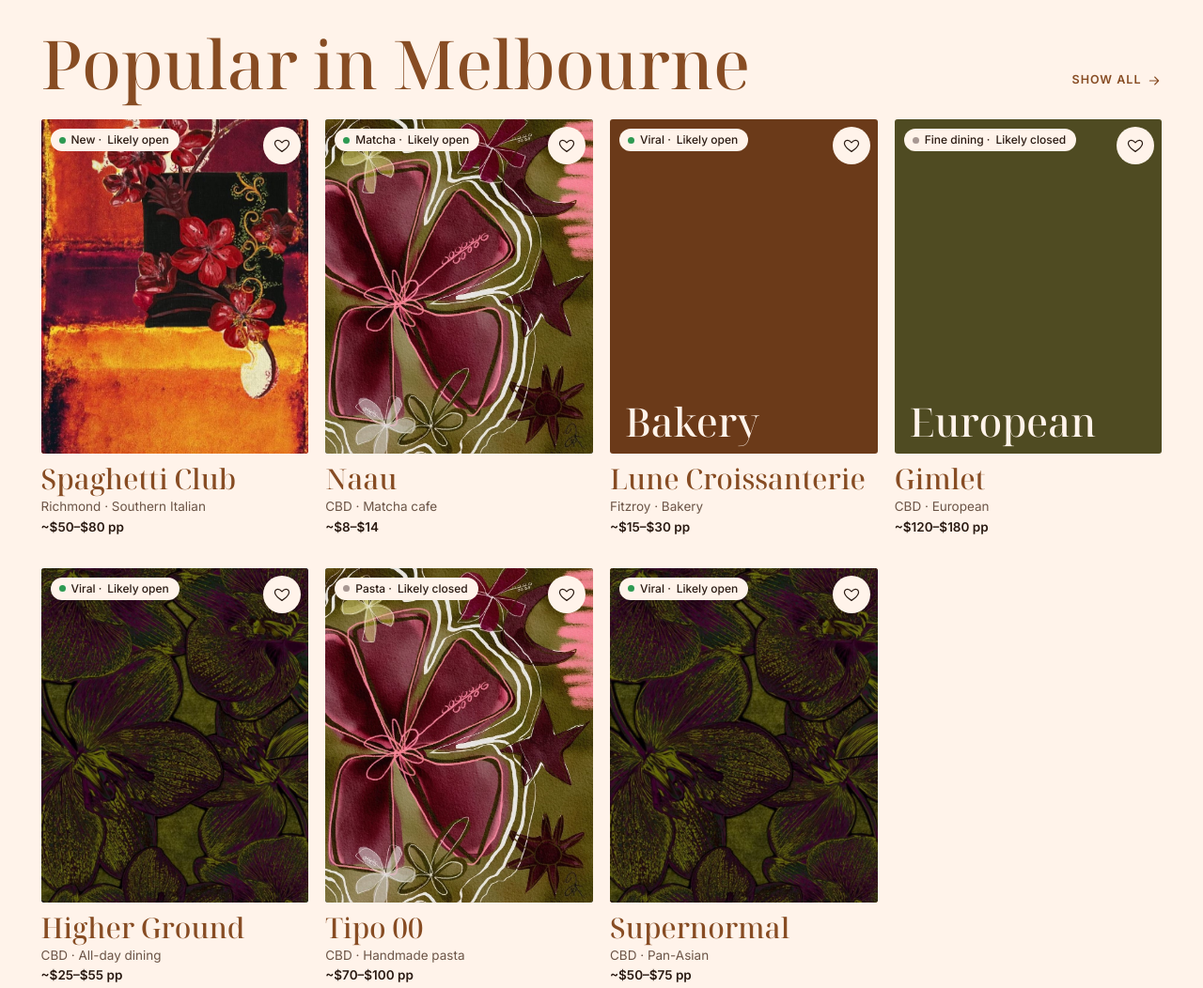
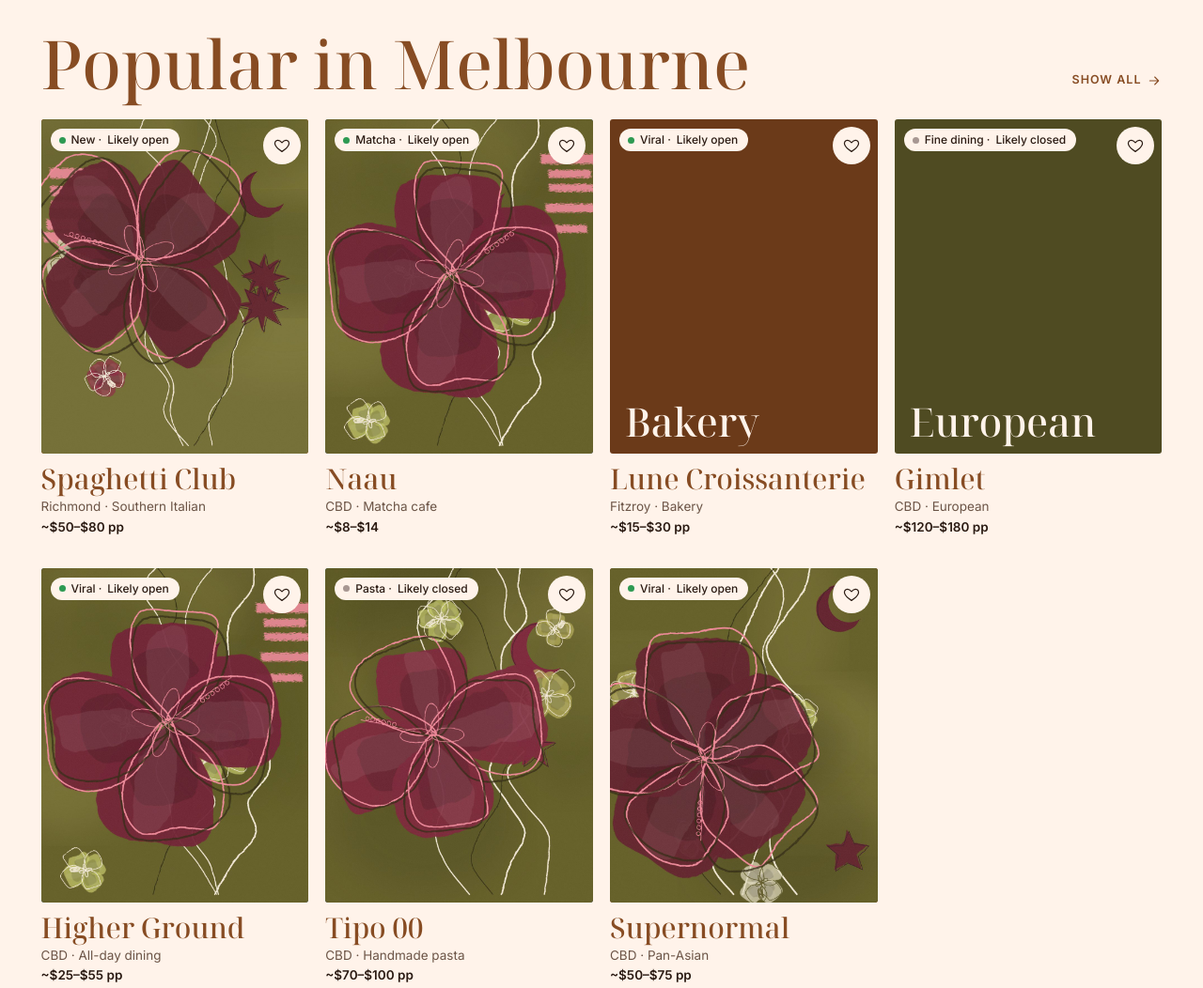
Before and after one commit to rouletteeats-dev/nomlette, a plain HTML site: page preview.html in a window 1280 px wide. Shown: the part 1060-2112 px from the top of the page at 94% size. Drawn offline with nearby package versions, Linux system fonts and the light colour scheme.

Commit message:
Original placeholder artwork (8 flower doodles) replaces borrowed images
Co-Authored-By: Claude Opus 5.5 <noreply@anthropic.com>
Claude-Session: https://claude.ai/code/session_01LEUhG9t6MNy9xXxsnarjyd

```diff
--- a/preview.html
+++ b/preview.html
@@ -1110,7 +1110,7 @@ function chipText(s) {
   return s.tags[0] || TYPE_LABEL[s.type];
 }
 /* Temporary artwork for spots that don't have their own photo yet (same picture each time for a spot) */
-var PLACEHOLDERS = ['placeholder-1.jpg', 'placeholder-2.jpg', 'placeholder-3.jpg', 'placeholder-4.jpg', 'placeholder-5.jpg'];
+var PLACEHOLDERS = ['placeholder-art-1.jpg', 'placeholder-art-2.jpg', 'placeholder-art-3.jpg', 'placeholder-art-4.jpg', 'placeholder-art-5.jpg', 'placeholder-art-6.jpg', 'placeholder-art-7.jpg', 'placeholder-art-8.jpg'];
 function photoHTML(s) {
   var u = safeUrl(s.photo) || PLACEHOLDERS[hash('ph' + (s.id || s.name)) % PLACEHOLDERS.length];
   return u ? '<img class="photo" src="' + esc(u) + '" alt="" loading="lazy" decoding="async" referrerpolicy="no-referrer">' : '';
```
Also changed, not shown: placeholder-1.jpg (deleted), placeholder-2.jpg (deleted), placeholder-3.jpg (deleted), placeholder-4.jpg (deleted), placeholder-5.jpg (deleted), placeholder-art-1.jpg (added), placeholder-art-2.jpg (added), placeholder-art-3.jpg (added), placeholder-art-4.jpg (added), placeholder-art-5.jpg (added), placeholder-art-6.jpg (added), placeholder-art-7.jpg (added), placeholder-art-8.jpg (added).
